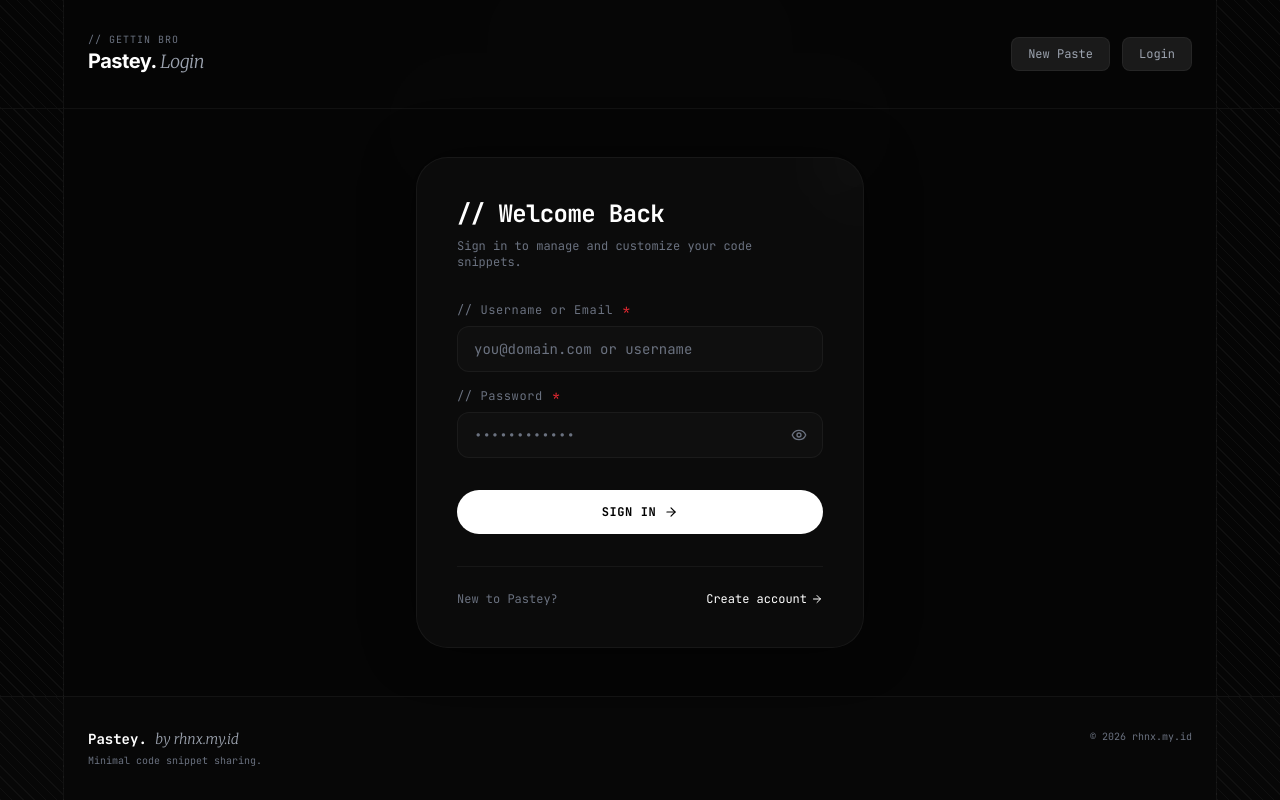
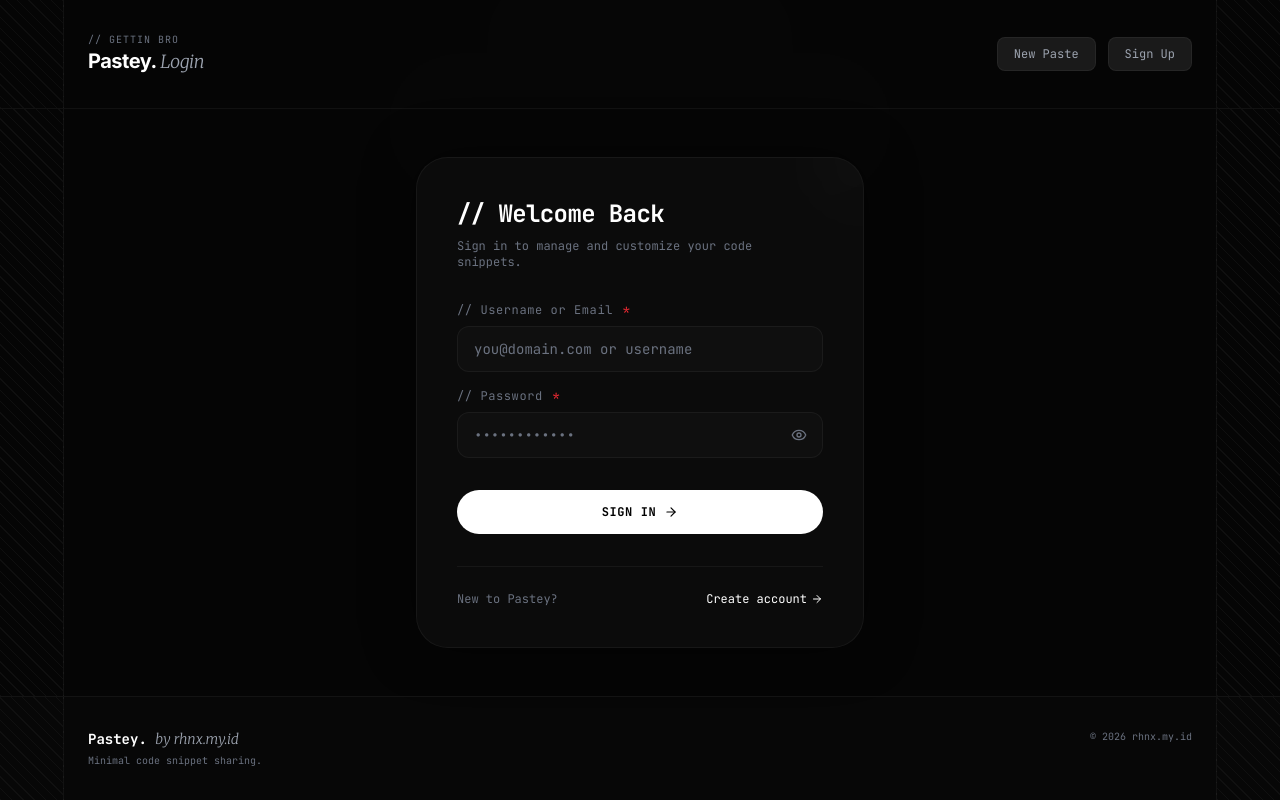
Before and after one commit to gingantic/pastey, a SvelteKit app: page /login in a window 1280 px wide. Built offline with nearby package versions, Linux system fonts and the light colour scheme; no server answers.

Commit message:
fix: login guardrail for authenticated user

```diff
--- /dev/null
+++ b/src/routes/login/+page.server.ts
@@ -0,0 +1,8 @@
+import { redirect } from '@sveltejs/kit';
+import type { PageServerLoad } from './$types';
+
+export const load: PageServerLoad = async ({ locals }) => {
+	if (locals.user) {
+		throw redirect(302, '/');
+	}
+};
--- a/src/routes/login/+page.svelte
+++ b/src/routes/login/+page.svelte
@@ -68,7 +68,20 @@
 		class="absolute top-0 left-1/2 -translate-x-1/2 w-[700px] h-[250px] bg-white/[0.015] rounded-full blur-[140px] pointer-events-none"
 	></div>
 
-	<Header subtitle="Login" tag="// gettin bro" />
+	<Header subtitle="Login" tag="// gettin bro">
+		<a
+			href="/"
+			class="px-4 py-2 rounded-lg transition-colors border bg-brand-accent text-text-secondary border-border-dim hover:text-white"
+		>
+			New Paste
+		</a>
+		<a
+			href="/signup"
+			class="px-4 py-2 rounded-lg transition-colors border bg-brand-accent text-text-secondary border-border-dim hover:text-white"
+		>
+			Sign Up
+		</a>
+	</Header>
 
 	<!-- ── CONTENT ROW ─────────────────────────────────────────────────────── -->
 	<div class="w-full flex flex-1 relative z-10">
--- /dev/null
+++ b/src/routes/signup/+page.server.ts
@@ -0,0 +1,8 @@
+import { redirect } from '@sveltejs/kit';
+import type { PageServerLoad } from './$types';
+
+export const load: PageServerLoad = async ({ locals }) => {
+	if (locals.user) {
+		throw redirect(302, '/');
+	}
+};
```
